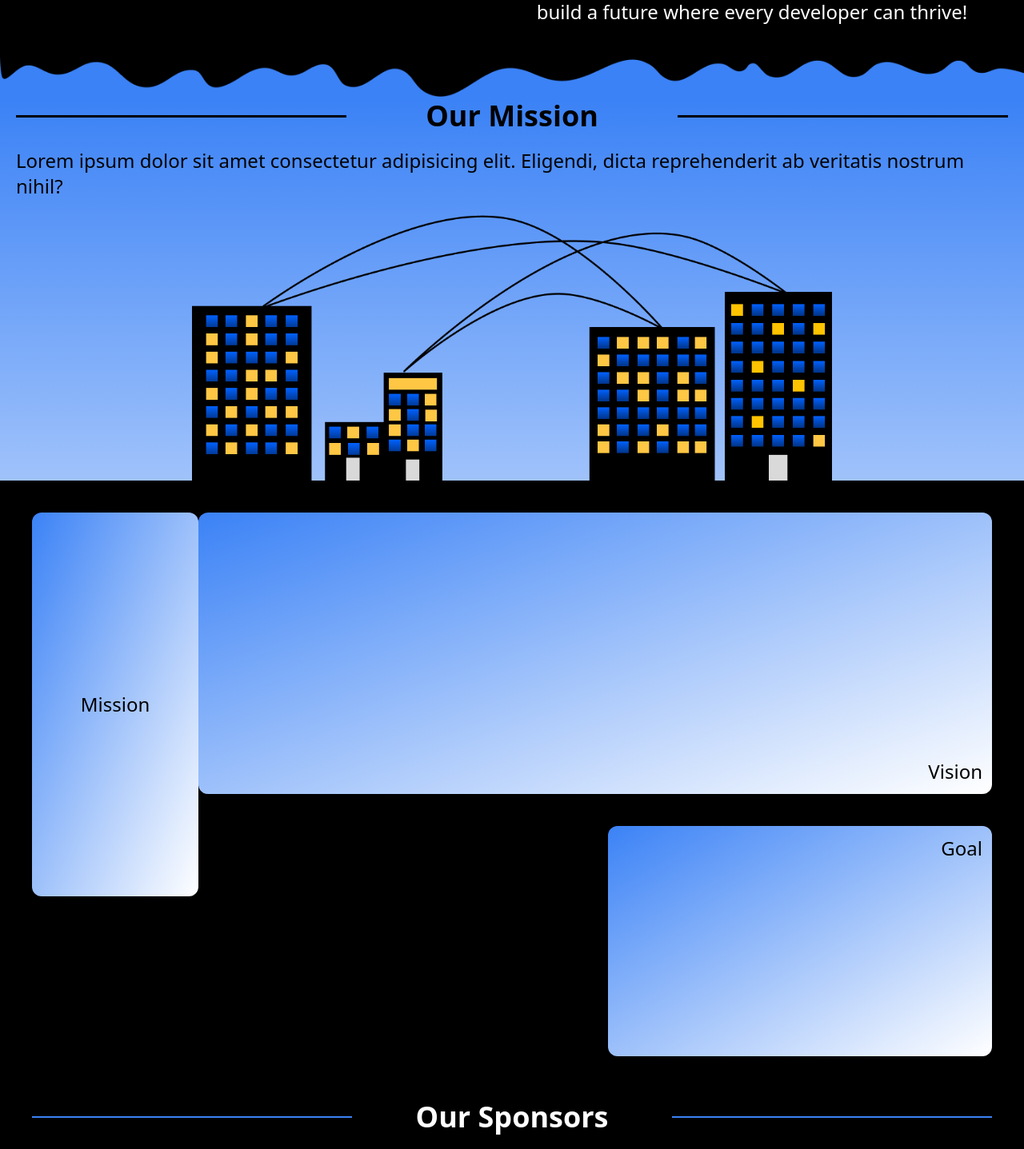
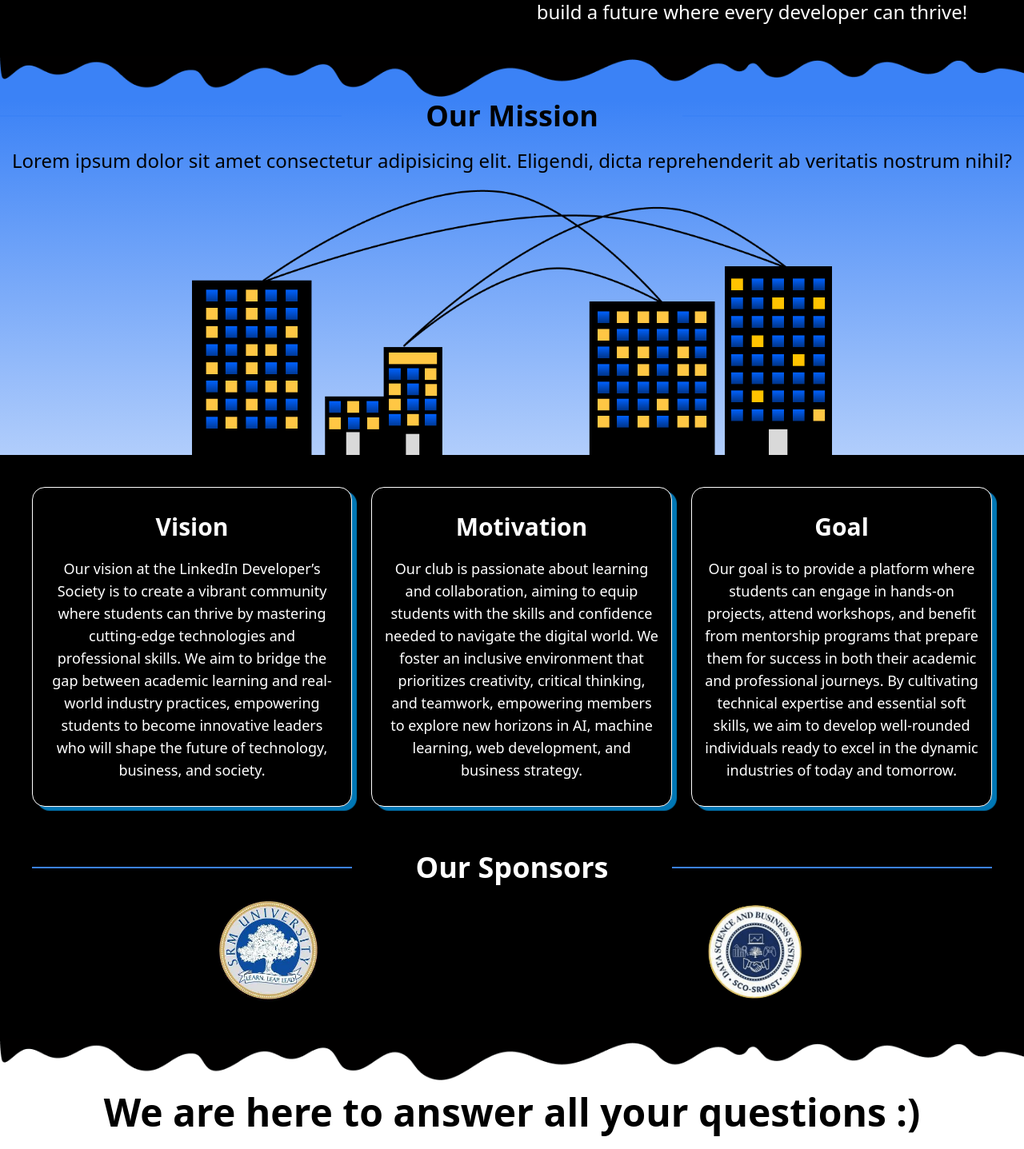
Before and after one commit to Whis2903/official-website, a Next.js app: page /pages/about in a window 1280 px wide. Shown: the part 781-2218 px from the top of the page at 80% size. Built offline with nearby package versions, Linux system fonts and the light colour scheme.

Commit message:
Update page.tsx

```diff
--- a/app/pages/about/page.tsx
+++ b/app/pages/about/page.tsx
@@ -1,6 +1,7 @@
 import FaqCard from "@/app/components/faqcard";
 import Footer from "@/app/components/footer";
 import Navbar from "@/app/components/Navbar";
+import MissionCard from "@/app/components/missioncard";
 import Image from "next/image";
 import React from "react";
 
@@ -87,61 +88,50 @@ function About() {
       </section>
 
       {/* Our Mission */}
-      <section className="bg-gradient-to-b from-blue-500 to-white to-[60%] flex flex-col place-content-center place-items-center gap-5 overflow-hidden">
-        <div className="grid grid-cols-1 md:grid-cols-3 place-content-center place-items-center w-full px-5">
-          <div className="h-[3px] w-full bg-black" />
-          <h1 className="text-center text-3xl lg:text-4xl font-semibold">
-            Our Mission
-          </h1>
-          <div className="h-[3px] w-full bg-black" />
+      <section className=" bg-gradient-to-b from-blue-500 to-white to-[60%] flex flex-col place-content-center place-items-center gap-5">
+        <div className="grid grid-cols-3 place-content-center place-items-center w-full">
+          <div className="h-[2px] w-full bg-blue-500" />
+          <h1 className="text-center text-2xl lg:text-4xl font-semibold">Our Mission</h1>
+          <div className="h-[2px] w-full bg-blue-500" />
         </div>
-        <h1 className="text-center lg:text-left text-2xl font-medium px-5">
+        <h1 className="text-center lg:text-left text-2xl font-medium">
           Lorem ipsum dolor sit amet consectetur adipisicing elit. Eligendi,
           dicta reprehenderit ab veritatis nostrum nihil?
         </h1>
         <div className="flex flex-col place-content-center place-items-center gap-0 w-full">
-          <Image
-            src="/network.png"
-            alt="Network"
-            width={800}
-            height={600}
-            className="max-w-full h-auto"
-          />
-          <div className="bg-black w-full h-auto p-5 lg:p-10">
-            <div className="flex flex-col lg:flex-row justify-between items-start w-full">
-              {/* Responsive Mission, Vision, and Goal Cards */}
-              <div className="flex flex-col gap-4 w-full lg:w-[20rem]">
-                <div className="flex place-content-center place-items-center h-[35rem] md:h-[30rem] sm:h-[25rem] rounded-xl bg-gradient-to-br from-blue-500 to-white flex-shrink-0 p-3 mb-5">
-                  <h1 className="text-2xl font-medium">Mission</h1>
-                </div>
-                <div className="flex place-content-center place-items-center h-[35rem] md:h-[30rem] sm:h-[25rem] rounded-xl bg-gradient-to-br from-blue-500 to-white flex-shrink-0 p-3 mb-5 lg:hidden">
-                  <h1 className="text-2xl font-medium">Vision</h1>
-                </div>
-                <div className="flex place-content-center place-items-center h-[35rem] md:h-[30rem] sm:h-[25rem] rounded-xl bg-gradient-to-br from-blue-500 to-white flex-shrink-0 p-3 mb-5 lg:hidden">
-                  <h1 className="text-2xl font-medium">Goal</h1>
-                </div>
-              </div>
-
-              {/* Desktop view for Vision and Goal cards with responsive heights */}
-              <div className="hidden lg:flex flex-col gap-10 items-end flex-grow">
-                <div className="flex place-content-end place-items-end h-[25rem] md:h-[22rem] sm:h-[18rem] w-full lg:w-[62rem] rounded-xl bg-gradient-to-br from-blue-500 to-white flex-grow p-3 flex-shrink">
-                  <h1 className="text-2xl font-medium">Vision</h1>
-                </div>
-                <div className="flex place-content-end place-items-start h-[20rem] md:h-[18rem] sm:h-[15rem] w-full lg:w-[30rem] rounded-xl bg-gradient-to-br from-blue-500 to-white flex-grow p-3">
-                  <h1 className="text-2xl font-medium">Goal</h1>
-                </div>
-              </div>
+          <Image src="/network.png" alt="Network" width={800} height={600} className="max-w-full h-auto" />
+          <div className="bg-black w-full h-auto p-10">
+            <div className="grid grid-rows-3 lg:grid-cols-3 lg:grid-rows-1 space-y-6 lg:space-y-0 lg:space-x-6 place-content-center place-items-center">
+              <MissionCard
+                title={"Vision"}
+                text={
+                  "Our vision at the LinkedIn Developer’s Society is to create a vibrant community where students can thrive by mastering cutting-edge technologies and professional skills. We aim to bridge the gap between academic learning and real-world industry practices, empowering students to become innovative leaders who will shape the future of technology, business, and society."
+                }
+                className="h-40 lg:h-auto px-0 md:px-4 transition-transform transform hover:scale-105" // Added hover effect
+              />
+              <MissionCard
+                title={"Motivation"}
+                text={
+                  "Our club is passionate about learning and collaboration, aiming to equip students with the skills and confidence needed to navigate the digital world. We foster an inclusive environment that prioritizes creativity, critical thinking, and teamwork, empowering members to explore new horizons in AI, machine learning, web development, and business strategy."
+                }
+                className="h-40 lg:h-auto px-0 md:px-4 transition-transform transform hover:scale-105" // Added hover effect
+              />
+              <MissionCard
+                title={"Goal"}
+                text={
+                  "Our goal is to provide a platform where students can engage in hands-on projects, attend workshops, and benefit from mentorship programs that prepare them for success in both their academic and professional journeys. By cultivating technical expertise and essential soft skills, we aim to develop well-rounded individuals ready to excel in the dynamic industries of today and tomorrow."
+                }
+                className="h-40 lg:h-auto px-0 md:px-4 transition-transform transform hover:scale-105" // Added hover effect
+              />
             </div>
-            <div className="grid grid-cols-1 md:grid-cols-3 place-items-center place-content-center w-full mt-14">
+            <div className="grid grid-cols-3 place-items-center place-content-center w-full mt-14">
               <div className="h-[2px] w-full bg-blue-500" />
-              <h1 className="text-center text-white text-xl lg:text-4xl font-semibold">
-                Our Sponsors
-              </h1>
+              <h1 className="text-center text-white text-xl lg:text-4xl font-semibold">Our Sponsors</h1>
               <div className="h-[2px] w-full bg-blue-500" />
             </div>
 
             {/* Sponsors */}
-            <div className="grid grid-cols-1 sm:grid-cols-2 lg:grid-cols-2 gap-4 place-content-center place-items-center mt-5">
+            <div className="grid grid-rows-1 grid-cols-2 lg:grid-cols-2 gap-4 place-content-center place-items-center mt-5">
               <div className="flex flex-col items-center relative group">
                 <div className="w-32 h-32 rounded-full overflow-hidden mb-2">
                   <img
@@ -164,11 +154,10 @@ function About() {
           </div>
           <Image
             src="/curvy.png"
+            width={1500}
+            height={600}
             alt="Curvy Background"
-            layout="responsive" // This ensures the image is responsive to the container
-            width={1600}
-            height={600}
-            className="w-full h-auto object-cover -translate-y-1" // Ensures the image fits the entire width
+            className="-translate-y-1 max-w-full h-auto" // Added max-w-full for responsiveness
           />
         </div>
       </section>
```
